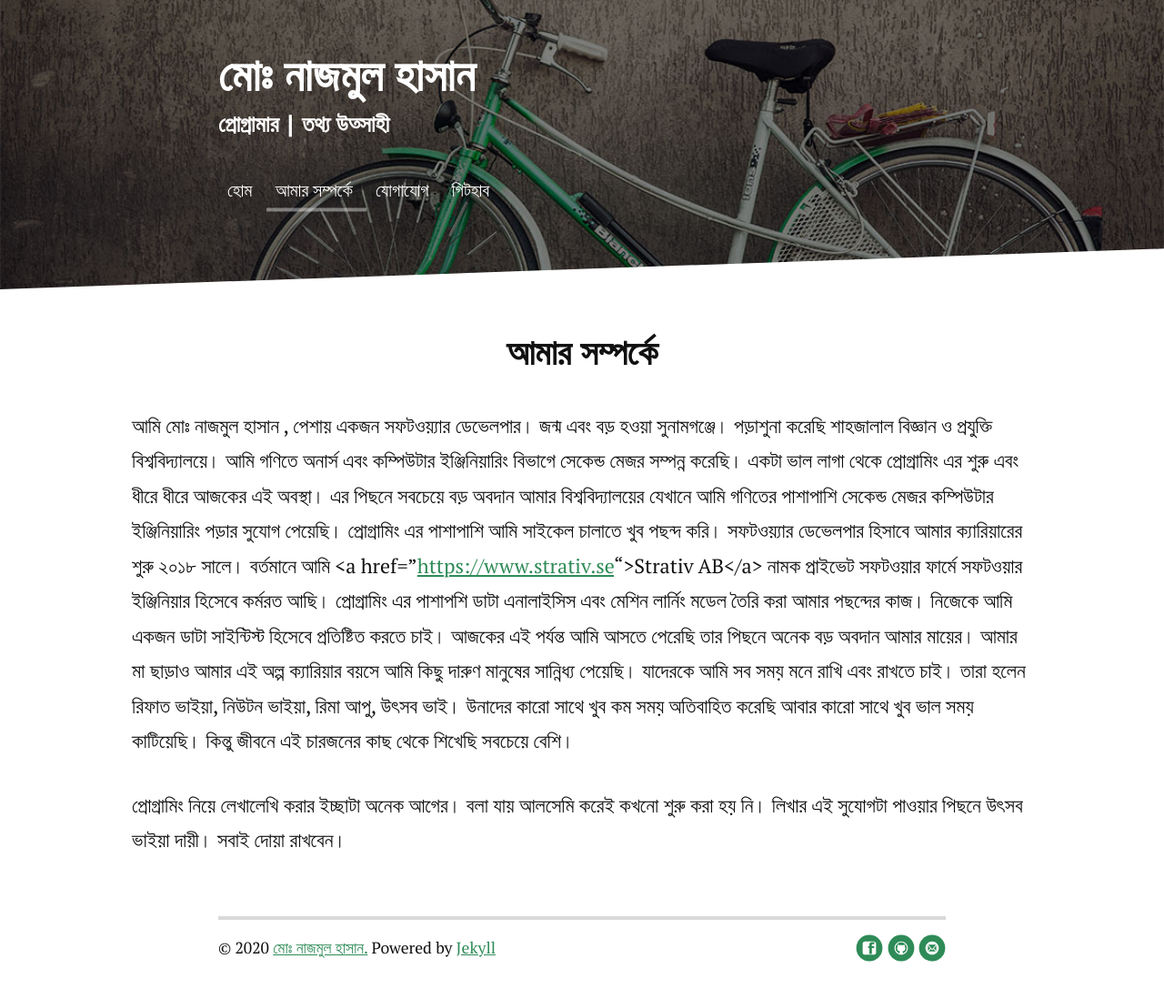
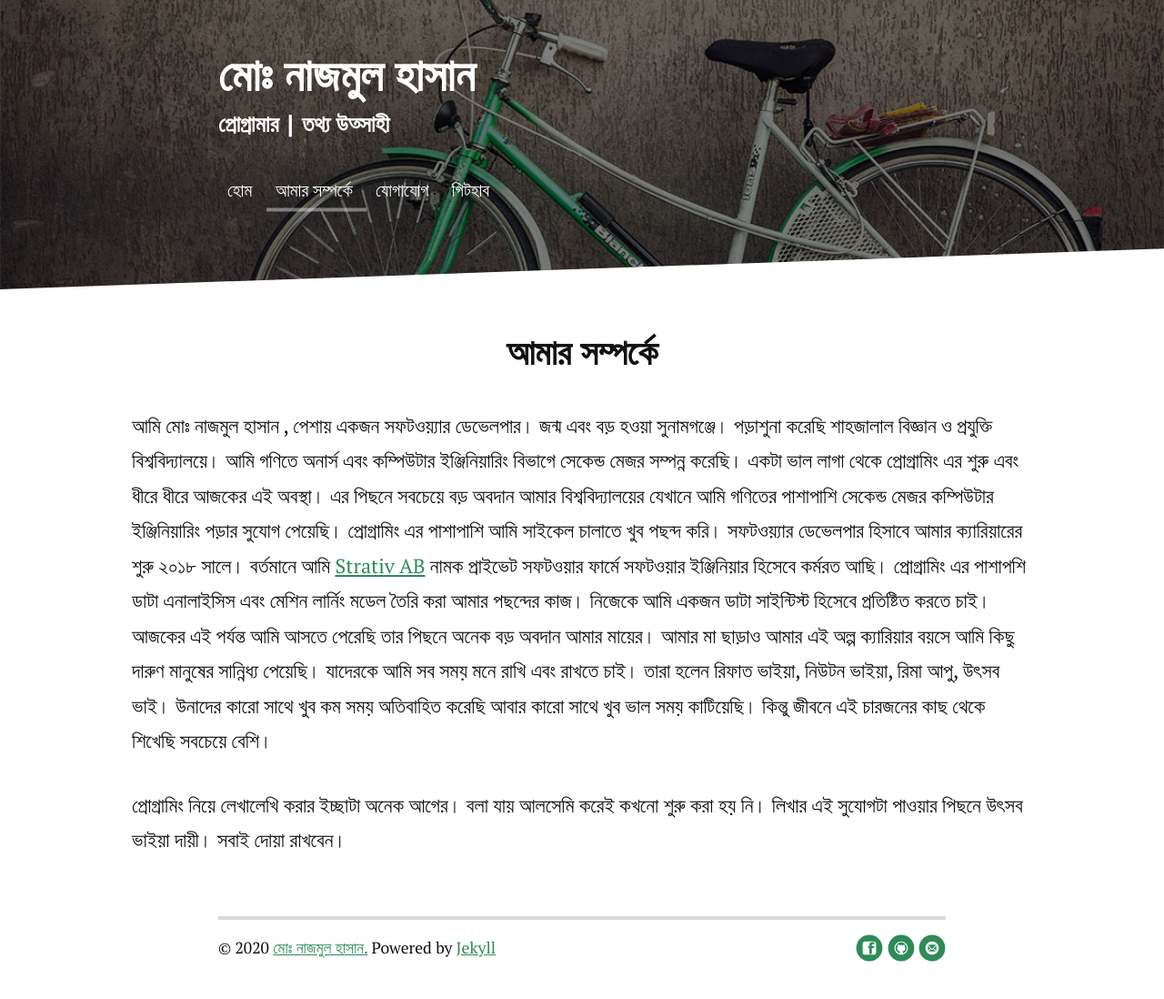
Before and after one commit to farhapartex/farhapartex.github.io, a Jekyll site: the page built from about.md, in a window 1280 px wide. Shown: the whole page at 91% size. Built offline with Jekyll 4.4.1, drawn with Linux system fonts in a browser that asks for light colours; nearby versions of some CDN libraries; some of the changed lines change nothing that is shown.

Commit message:
Update from Forestry.io farhapartex@gmail.com updated about.md

```diff
--- a/about.md
+++ b/about.md
@@ -5,7 +5,7 @@
 ---
 ### <center class="pageTitle">আমার সম্পর্কে</center>
 
-আমি মোঃ নাজমুল হাসান , পেশায় একজন সফটওয়্যার ডেভেলপার। জন্ম এবং বড় হওয়া সুনামগঞ্জে। পড়াশুনা করেছি শাহজালাল বিজ্ঞান ও প্রযুক্তি বিশ্ববিদ্যালয়ে। আমি গণিতে অনার্স এবং কম্পিউটার ইঞ্জিনিয়ারিং বিভাগে সেকেন্ড মেজর সম্পন্ন করেছি। একটা ভাল লাগা থেকে প্রোগ্রামিং এর শুরু এবং ধীরে ধীরে আজকের এই অবস্থা। এর পিছনে সবচেয়ে বড় অবদান আমার বিশ্ববিদ্যালয়ের যেখানে আমি গণিতের পাশাপাশি সেকেন্ড মেজর কম্পিউটার ইঞ্জিনিয়ারিং পড়ার সুযোগ পেয়েছি। প্রোগ্রামিং এর পাশাপাশি আমি সাইকেল চালাতে খুব পছন্দ করি। সফটওয়্যার ডেভেলপার হিসাবে আমার ক্যারিয়ারের শুরু ২০১৮ সালে। বর্তমানে আমি <a href="[https://www.strativ.se](https://www.strativ.se/ "https://www.strativ.se/")">Strativ AB</a> নামক প্রাইভেট সফটওয়ার ফার্মে সফটওয়ার ইঞ্জিনিয়ার হিসেবে  কর্মরত আছি। প্রোগ্রামিং এর পাশাপশি ডাটা এনালাইসিস এবং মেশিন লার্নিং মডেল তৈরি করা আমার পছন্দের কাজ। নিজেকে আমি একজন ডাটা সাইন্টিস্ট হিসেবে প্রতিষ্টিত করতে চাই। আজকের এই পর্যন্ত আমি আসতে পেরেছি তার পিছনে অনেক বড় অবদান আমার মায়ের। আমার মা ছাড়াও আমার এই অল্প ক্যারিয়ার বয়সে আমি কিছু দারুণ মানুষের সান্নিধ্য পেয়েছি। যাদেরকে আমি সব সময় মনে রাখি এবং রাখতে চাই। তারা হলেন রিফাত ভাইয়া, নিউটন ভাইয়া, রিমা আপু, উৎসব ভাই। উনাদের কারো সাথে খুব কম সময় অতিবাহিত করেছি আবার কারো সাথে খুব ভাল সময় কাটিয়েছি। কিন্তু জীবনে এই চারজনের কাছ থেকে শিখেছি সবচেয়ে বেশি।
+আমি মোঃ নাজমুল হাসান , পেশায় একজন সফটওয়্যার ডেভেলপার। জন্ম এবং বড় হওয়া সুনামগঞ্জে। পড়াশুনা করেছি শাহজালাল বিজ্ঞান ও প্রযুক্তি বিশ্ববিদ্যালয়ে। আমি গণিতে অনার্স এবং কম্পিউটার ইঞ্জিনিয়ারিং বিভাগে সেকেন্ড মেজর সম্পন্ন করেছি। একটা ভাল লাগা থেকে প্রোগ্রামিং এর শুরু এবং ধীরে ধীরে আজকের এই অবস্থা। এর পিছনে সবচেয়ে বড় অবদান আমার বিশ্ববিদ্যালয়ের যেখানে আমি গণিতের পাশাপাশি সেকেন্ড মেজর কম্পিউটার ইঞ্জিনিয়ারিং পড়ার সুযোগ পেয়েছি। প্রোগ্রামিং এর পাশাপাশি আমি সাইকেল চালাতে খুব পছন্দ করি। সফটওয়্যার ডেভেলপার হিসাবে আমার ক্যারিয়ারের শুরু ২০১৮ সালে। বর্তমানে আমি [Strativ AB](https://www.strativ.se) নামক প্রাইভেট সফটওয়ার ফার্মে সফটওয়ার ইঞ্জিনিয়ার হিসেবে  কর্মরত আছি। প্রোগ্রামিং এর পাশাপশি ডাটা এনালাইসিস এবং মেশিন লার্নিং মডেল তৈরি করা আমার পছন্দের কাজ। নিজেকে আমি একজন ডাটা সাইন্টিস্ট হিসেবে প্রতিষ্টিত করতে চাই। আজকের এই পর্যন্ত আমি আসতে পেরেছি তার পিছনে অনেক বড় অবদান আমার মায়ের। আমার মা ছাড়াও আমার এই অল্প ক্যারিয়ার বয়সে আমি কিছু দারুণ মানুষের সান্নিধ্য পেয়েছি। যাদেরকে আমি সব সময় মনে রাখি এবং রাখতে চাই। তারা হলেন রিফাত ভাইয়া, নিউটন ভাইয়া, রিমা আপু, উৎসব ভাই। উনাদের কারো সাথে খুব কম সময় অতিবাহিত করেছি আবার কারো সাথে খুব ভাল সময় কাটিয়েছি। কিন্তু জীবনে এই চারজনের কাছ থেকে শিখেছি সবচেয়ে বেশি।
 
 প্রোগ্রামিং নিয়ে লেখালেখি করার ইচ্ছাটা অনেক আগের। বলা যায় আলসেমি করেই কখনো শুরু করা হয় নি। লিখার এই সুযোগটা পাওয়ার পিছনে উৎসব ভাইয়া দায়ী।
 সবাই দোয়া রাখবেন।
```
